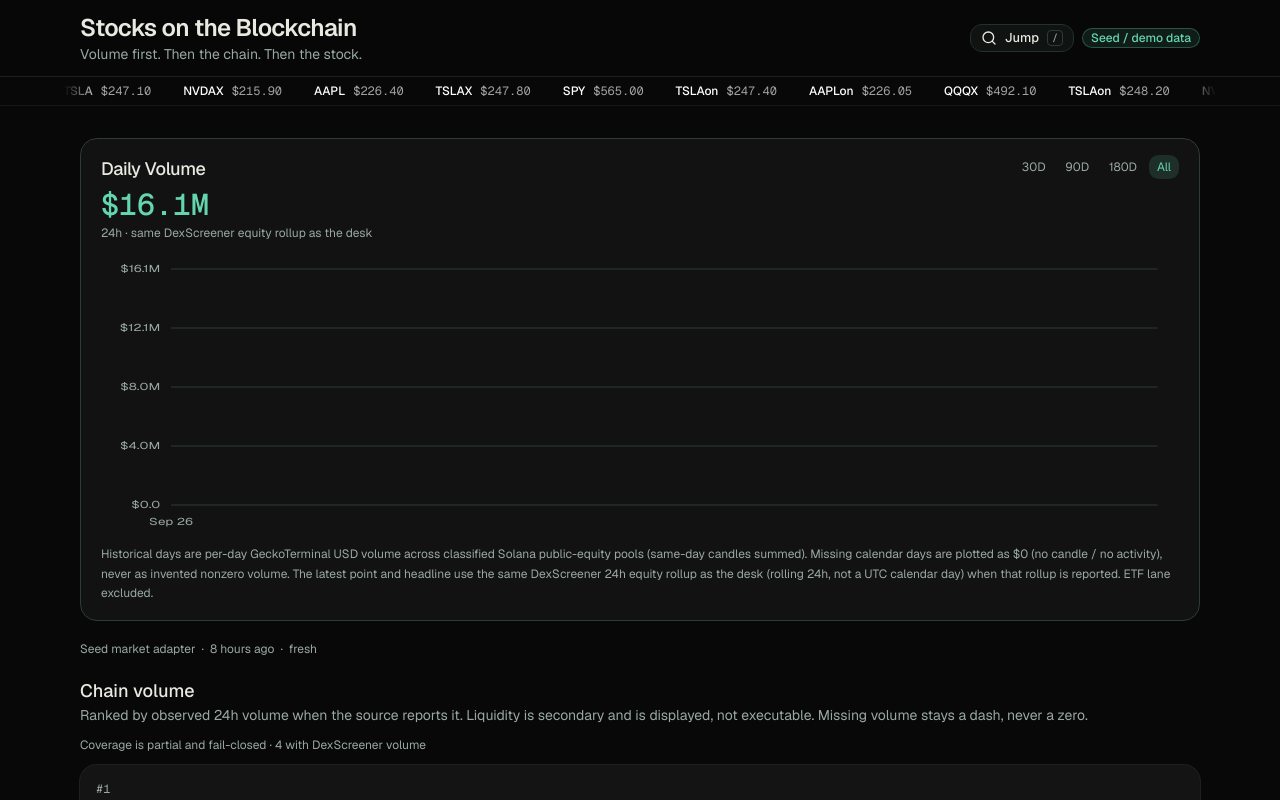
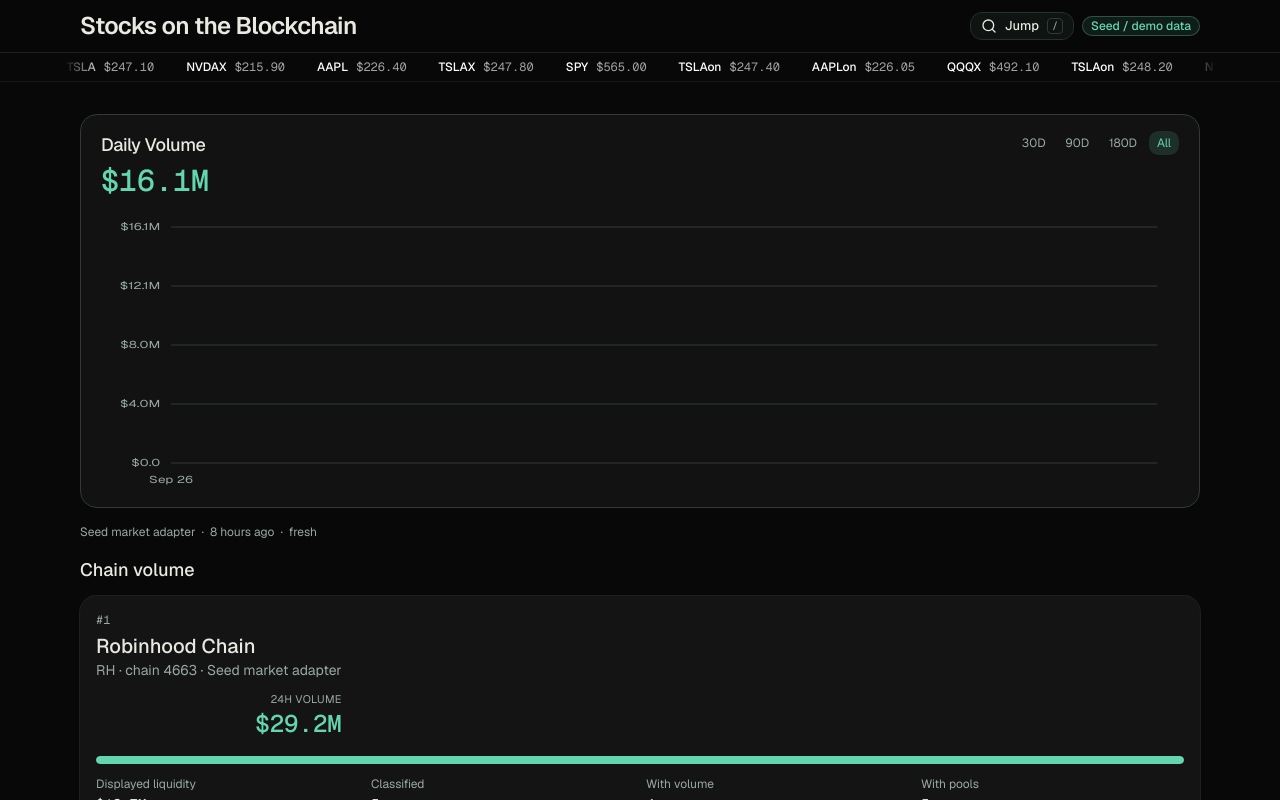
Before and after one commit to cliffweybrecht/stocks-on-the-blockchain, a Next.js app: page / in a window 1280 px wide. Shown: the top 800 px of the page. Built offline with nearby package versions, Linux system fonts and the light colour scheme.

Commit message:
Remove crossed-out explanatory copy from home and Daily Volume.
Drop the header tagline, the 24h caption and chart footnote, and the
Chain volume / coverage blurbs. Keep title, marquee, chart, and cards.

Co-authored-by: cliffweybrecht <cliffweybrecht@gmail.com>

```diff
--- a/src/app/chains/[chainId]/page.tsx
+++ b/src/app/chains/[chainId]/page.tsx
@@ -5,7 +5,6 @@ import { ErrorState } from "@/components/error-state";
 import { Metric } from "@/components/metric";
 import { PageShell } from "@/components/page-shell";
 import { ProvenanceBar } from "@/components/provenance-bar";
-import { SolanaCoverageBanner } from "@/components/solana-coverage-banner";
 import { DailyVolumeChart } from "@/components/daily-volume-chart";
 import { emptyEquityVolumeHistory } from "@/lib/market/volume-history";
 import { formatCount, formatUsdCompact } from "@/lib/market/format";
@@ -100,9 +99,6 @@ export default async function ChainPage({
         <div>
           <h2 className="font-heading text-2xl font-semibold tracking-tight">{chain.name}</h2>
           <p className="mt-1 text-sm text-muted-foreground">{chain.sourceLabel}</p>
-          {isSolana ? <SolanaCoverageBanner chain={chain} /> : (
-            <p className="mt-1 text-sm text-muted-foreground">{chain.coverageNote}</p>
-          )}
         </div>
         {isSolana ? <DailyVolumeChart history={volumeHistory} deskVolume24hUsd={chain.volume24hUsd} /> : null}
         <ProvenanceBar provenance={provenance} compact />
--- a/src/app/page.tsx
+++ b/src/app/page.tsx
@@ -3,7 +3,6 @@ import { EmptyState } from "@/components/empty-state";
 import { ErrorState } from "@/components/error-state";
 import { PageShell } from "@/components/page-shell";
 import { ProvenanceBar } from "@/components/provenance-bar";
-import { SolanaCoverageBanner } from "@/components/solana-coverage-banner";
 import { DailyVolumeChart } from "@/components/daily-volume-chart";
 import { selectEquityPriceTicker } from "@/lib/desk/price-ticker";
 import { toJumpAsset } from "@/lib/market/asset-search";
@@ -72,18 +71,11 @@ export default async function HomePage() {
       priceTicker={priceTicker}
       solanaJump={jumpAssets.length > 0 ? { chainId: SOLANA_CHAIN_ID, assets: jumpAssets } : undefined}
     >
-      <div className="space-y-5">
+      <div className="space-y-4">
         <DailyVolumeChart history={history} deskVolume24hUsd={solanaChain?.volume24hUsd ?? null} />
         <ProvenanceBar provenance={provenance} compact />
         <section className="space-y-3">
-          <div>
-            <h2 className="font-heading text-lg font-medium">Chain volume</h2>
-            <p className="text-sm text-muted-foreground">
-              Ranked by observed 24h volume when the source reports it. Liquidity is secondary
-              and is displayed, not executable. Missing volume stays a dash, never a zero.
-            </p>
-          </div>
-          {solanaChain ? <SolanaCoverageBanner chain={solanaChain} /> : null}
+          <h2 className="font-heading text-lg font-medium">Chain volume</h2>
           {chains.length === 0 ? (
             <EmptyState
               title="No chains reported"
--- a/src/components/daily-volume-chart.tsx
+++ b/src/components/daily-volume-chart.tsx
@@ -60,7 +60,6 @@ export function DailyVolumeChart({
   const map = useMemo(() => scaleVolumePoints(visible), [visible]);
   const latest = visible[visible.length - 1] ?? points[points.length - 1] ?? null;
   const displayed = hover ?? latest;
-  const headline = displayed ? volumeHeadlineCopy(displayed) : null;
   const available = points.length > 0;
   const yTicks = [0, 0.25, 0.5, 0.75, 1].map((frac) => map.maxY * frac);
   const xTicks =
@@ -92,7 +91,6 @@ export function DailyVolumeChart({
         <div>
           <h2 className="font-heading text-lg font-medium tracking-tight">Daily Volume</h2>
           {available && displayed ? (
-            <>
             <p
               className="num mt-1 text-3xl font-medium text-primary"
               aria-live="polite"
@@ -101,10 +99,6 @@ export function DailyVolumeChart({
             >
               {formatUsdCompact(displayed.volumeUsd)}
             </p>
-              <p className="mt-0.5 text-xs text-muted-foreground" data-volume-caption>
-                {headline?.caption}
-              </p>
-            </>
           ) : null}
         </div>
         {available ? (
@@ -233,8 +227,6 @@ export function DailyVolumeChart({
           </p>
         </div>
       )}
-
-      <p className="mt-3 text-xs leading-relaxed text-muted-foreground">{history.definition}</p>
     </section>
   );
 }
--- a/src/components/site-header.tsx
+++ b/src/components/site-header.tsx
@@ -13,12 +13,11 @@ export function SiteHeader({
 }) {
   return (
     <header className="sticky top-0 z-30 border-b border-border/50 bg-background/90 backdrop-blur-md">
-      <div className="mx-auto flex w-full max-w-6xl items-center justify-between gap-3 px-4 py-3">
-        <Link href="/" className="group min-w-0" aria-label="Home">
+      <div className="mx-auto flex w-full max-w-6xl items-center justify-between gap-3 px-4 py-2.5">
+        <Link href="/" className="min-w-0" aria-label="Home">
           <h1 className="font-heading text-xl font-semibold tracking-tight text-foreground sm:text-2xl">
             Stocks on the Blockchain
           </h1>
-          <p className="text-sm text-muted-foreground">Volume first. Then the chain. Then the stock.</p>
         </Link>
         <div className="flex flex-wrap items-center justify-end gap-2">
           {solanaJump && solanaJump.assets.length > 0 ? (
```
Lines whose indentation alone changed are shown as unchanged.
